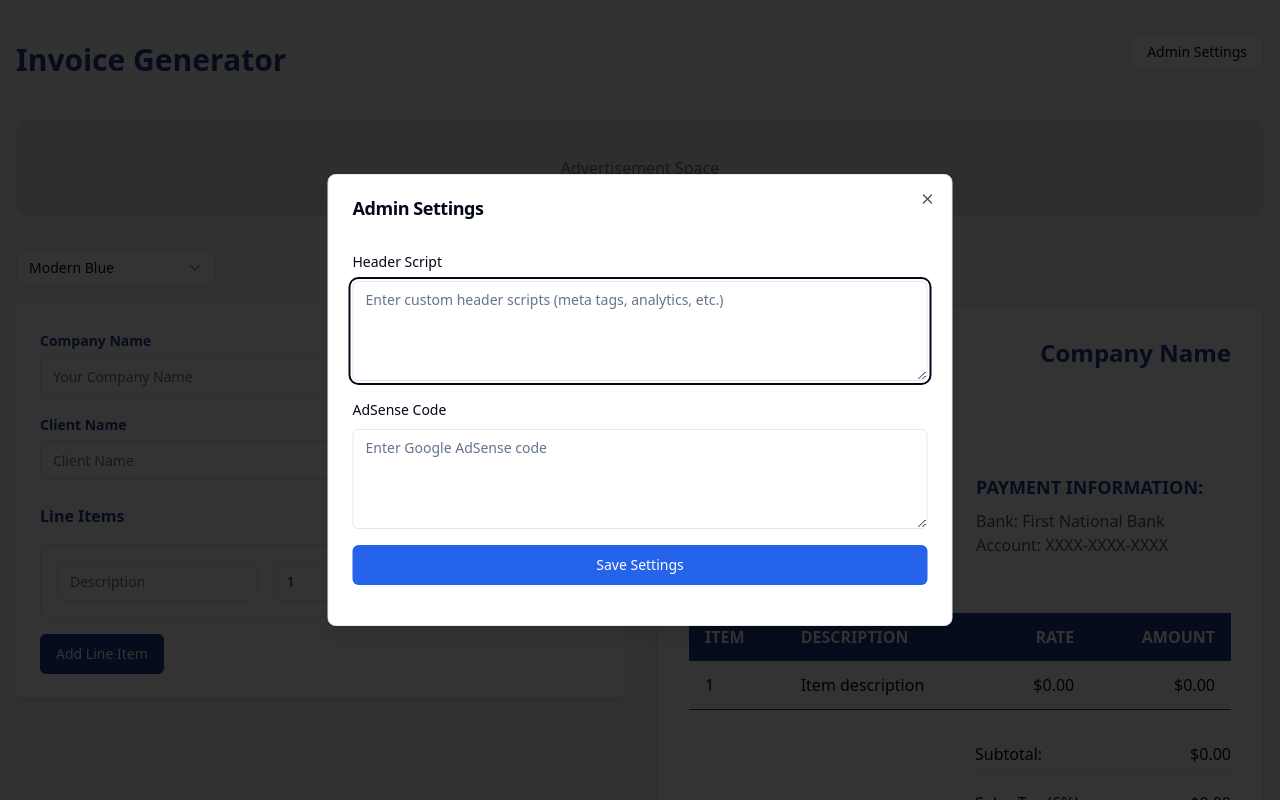
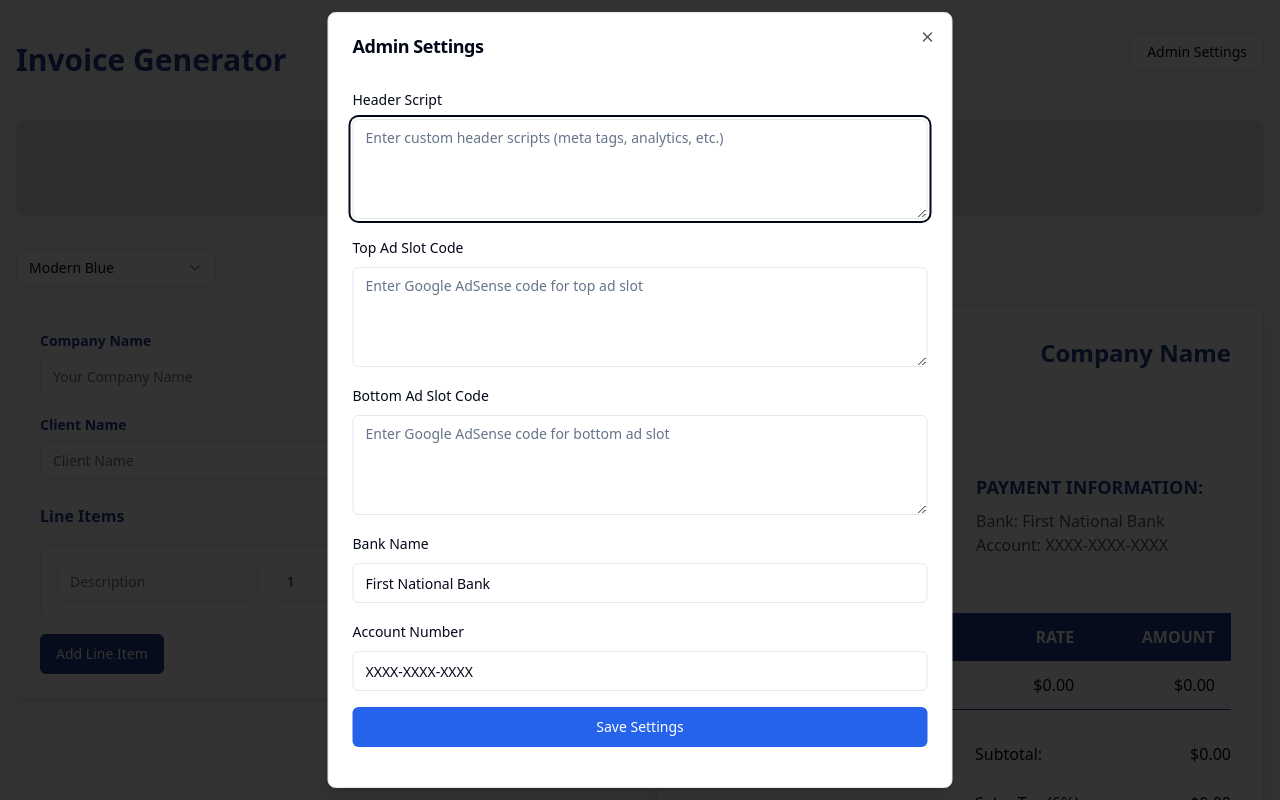
Before and after one commit to lasinsrajx/invoicepixie, a React (Vite) app: page / in a window 1280 px wide. Both pictures are taken after a click on the button "Admin Settings". Shown: the top 800 px of the page. Built offline with nearby package versions, Linux system fonts and the light colour scheme.

Commit message:
Fix Admin Panel AdSense Code Management
Addressed issues in the admin panel where the AdSense code management option was missing. Additionally, made the payment information section editable, allowing users to modify or remove the bank and account details.
[skip gpt_engineer]

```diff
--- a/src/components/AdminSettings.tsx
+++ b/src/components/AdminSettings.tsx
@@ -9,18 +9,32 @@ import { useToast } from "@/hooks/use-toast";
 export const AdminSettings = () => {
   const { toast } = useToast();
   const [headerScript, setHeaderScript] = useState("");
-  const [adsenseCode, setAdsenseCode] = useState("");
+  const [topAdCode, setTopAdCode] = useState("");
+  const [bottomAdCode, setBottomAdCode] = useState("");
+  const [bankName, setBankName] = useState("First National Bank");
+  const [accountNumber, setAccountNumber] = useState("XXXX-XXXX-XXXX");
 
   useEffect(() => {
     const savedHeaderScript = localStorage.getItem("headerScript") || "";
-    const savedAdsenseCode = localStorage.getItem("adsenseCode") || "";
+    const savedTopAdCode = localStorage.getItem("topAdCode") || "";
+    const savedBottomAdCode = localStorage.getItem("bottomAdCode") || "";
+    const savedBankName = localStorage.getItem("bankName") || "First National Bank";
+    const savedAccountNumber = localStorage.getItem("accountNumber") || "XXXX-XXXX-XXXX";
+
     setHeaderScript(savedHeaderScript);
-    setAdsenseCode(savedAdsenseCode);
+    setTopAdCode(savedTopAdCode);
+    setBottomAdCode(savedBottomAdCode);
+    setBankName(savedBankName);
+    setAccountNumber(savedAccountNumber);
   }, []);
 
   const saveSettings = () => {
     localStorage.setItem("headerScript", headerScript);
-    localStorage.setItem("adsenseCode", adsenseCode);
+    localStorage.setItem("topAdCode", topAdCode);
+    localStorage.setItem("bottomAdCode", bottomAdCode);
+    localStorage.setItem("bankName", bankName);
+    localStorage.setItem("accountNumber", accountNumber);
+
     toast({
       title: "Settings saved",
       description: "Your changes have been saved successfully",
@@ -48,13 +62,41 @@ export const AdminSettings = () => {
             />
           </div>
           <div className="space-y-2">
-            <Label htmlFor="adsenseCode">AdSense Code</Label>
+            <Label htmlFor="topAdCode">Top Ad Slot Code</Label>
             <Textarea
-              id="adsenseCode"
-              value={adsenseCode}
-              onChange={(e) => setAdsenseCode(e.target.value)}
-              placeholder="Enter Google AdSense code"
+              id="topAdCode"
+              value={topAdCode}
+              onChange={(e) => setTopAdCode(e.target.value)}
+              placeholder="Enter Google AdSense code for top ad slot"
               className="min-h-[100px]"
+            />
+          </div>
+          <div className="space-y-2">
+            <Label htmlFor="bottomAdCode">Bottom Ad Slot Code</Label>
+            <Textarea
+              id="bottomAdCode"
+              value={bottomAdCode}
+              onChange={(e) => setBottomAdCode(e.target.value)}
+              placeholder="Enter Google AdSense code for bottom ad slot"
+              className="min-h-[100px]"
+            />
+          </div>
+          <div className="space-y-2">
+            <Label htmlFor="bankName">Bank Name</Label>
+            <Input
+              id="bankName"
+              value={bankName}
+              onChange={(e) => setBankName(e.target.value)}
+              placeholder="Enter bank name"
+            />
+          </div>
+          <div className="space-y-2">
+            <Label htmlFor="accountNumber">Account Number</Label>
+            <Input
+              id="accountNumber"
+              value={accountNumber}
+              onChange={(e) => setAccountNumber(e.target.value)}
+              placeholder="Enter account number"
             />
           </div>
           <Button onClick={saveSettings} className="w-full">Save Settings</Button>
--- a/src/components/InvoicePreview.tsx
+++ b/src/components/InvoicePreview.tsx
@@ -66,6 +66,8 @@ export const InvoicePreview = ({
   };
 
   const styles = getTemplateStyles();
+  const bankName = localStorage.getItem("bankName") || "First National Bank";
+  const accountNumber = localStorage.getItem("accountNumber") || "XXXX-XXXX-XXXX";
 
   return (
     <Card className="p-8 bg-white shadow-lg max-w-4xl mx-auto">
@@ -90,8 +92,8 @@ export const InvoicePreview = ({
           </div>
           <div>
             <h3 className={`text-lg font-semibold mb-2 ${styles.accentColor}`}>PAYMENT INFORMATION:</h3>
-            <p className="text-gray-600">Bank: First National Bank</p>
-            <p className="text-gray-600">Account: XXXX-XXXX-XXXX</p>
+            <p className="text-gray-600">Bank: {bankName}</p>
+            <p className="text-gray-600">Account: {accountNumber}</p>
           </div>
         </div>
 
```
